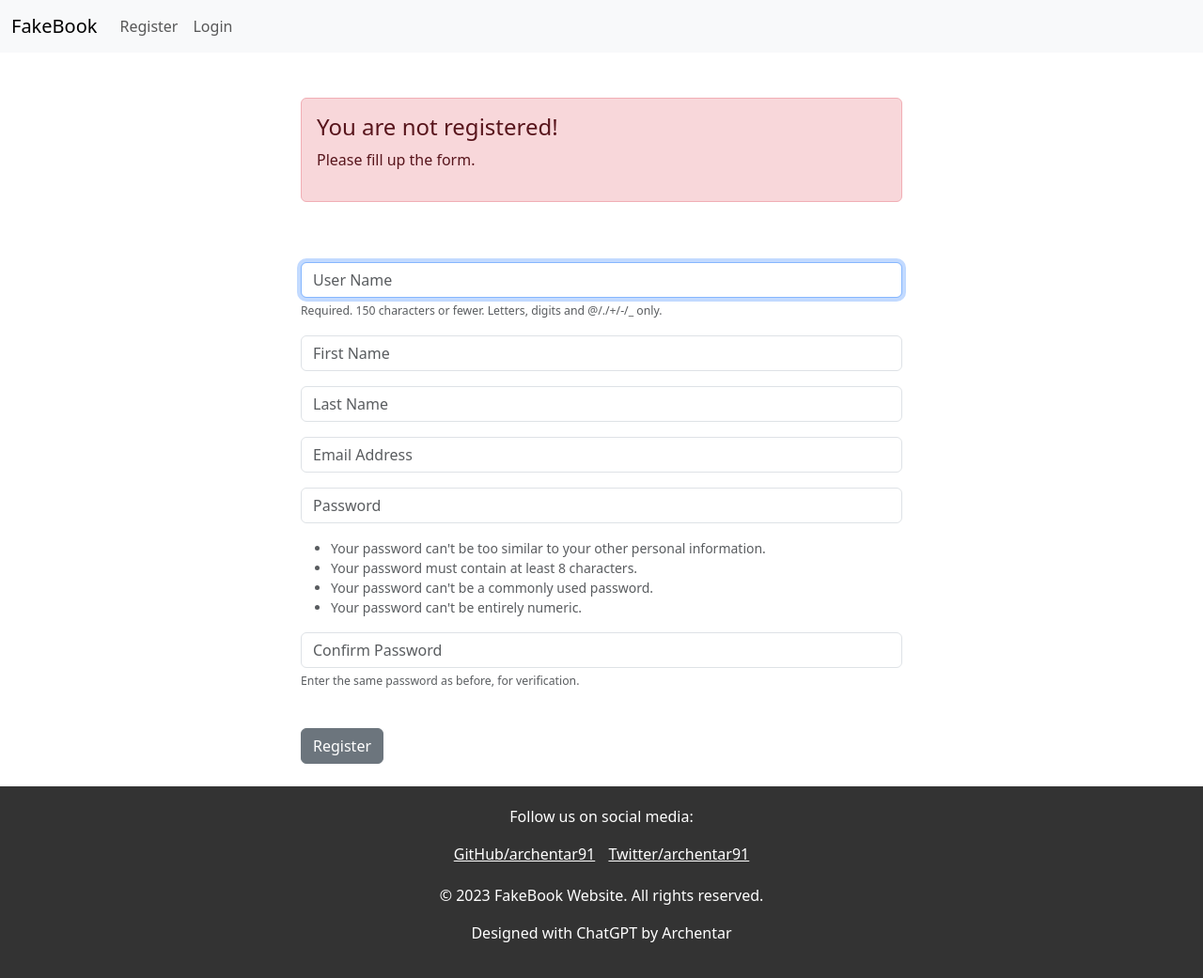
After one commit to archentar91/FakeBook, a Django app: page /register/ in a window 1280 px wide. The commit adds this page. Shown: the whole page at 94% size. Run offline with Django 4.2, Linux system fonts and the light colour scheme.

Commit message:
Registration added

```diff
--- /dev/null
+++ b/website/forms.py
@@ -0,0 +1,30 @@
+from django.contrib.auth.forms import UserCreationForm
+from django.contrib.auth.models import User
+from django import forms
+
+class SingUpForm(UserCreationForm):
+    email = forms.EmailField(label="", widget=forms.TextInput(attrs={'class':'form-control', 'placeholder':'Email Address'}))
+    first_name = forms.CharField(label="", max_length="100", widget=forms.TextInput(attrs={'class':'form-control', 'placeholder':'First Name'}))
+    last_name = forms.CharField(label="", max_length="100", widget=forms.TextInput(attrs={'class':'form-control', 'placeholder':'Last Name'}))
+
+    class Meta:
+        model = User
+        fields = ['username', 'first_name', 'last_name', 'email', 'password1', 'password2']
+
+    def __init__(self, *args, **kwargs):
+        super(SingUpForm, self).__init__(*args, **kwargs)
+
+        self.fields['username'].widget.attrs['class'] = 'form-control'
+        self.fields['username'].widget.attrs['placeholder'] = 'User Name'
+        self.fields['username'].label = ''
+        self.fields['username'].help_text = '<span class="form-text text-muted"><small>Required. 150 characters or fewer. Letters, digits and @/./+/-/_ only.</small></span>'
+
+        self.fields['password1'].widget.attrs['class'] = 'form-control'
+        self.fields['password1'].widget.attrs['placeholder'] = 'Password'
+        self.fields['password1'].label = ''
+        self.fields['password1'].help_text = '<ul class="form-text text-muted small"><li>Your password can\'t be too similar to your other personal information.</li><li>Your password must contain at least 8 characters.</li><li>Your password can\'t be a commonly used password.</li><li>Your password can\'t be entirely numeric.</li></ul>'
+
+        self.fields['password2'].widget.attrs['class'] = 'form-control'
+        self.fields['password2'].widget.attrs['placeholder'] = 'Confirm Password'
+        self.fields['password2'].label = ''
+        self.fields['password2'].help_text = '<span class="form-text text-muted"><small>Enter the same password as before, for verification.</small></span>'
--- a/website/templates/base.html
+++ b/website/templates/base.html
@@ -8,7 +8,7 @@
   </head>
     <body>
       {% include 'navbar.html' %}
-    <div class="container">
+        <class="container">
           </br>
           {% if messages %}
           {% for message in messages %}
@@ -18,19 +18,14 @@
           </div>
         {% endfor %}
         {% endif %}
-
         {% block content %}
         {% endblock %}
         </div>
-
         {% include 'footer.html'%}
-
-    <div class="container">
+        <div class="footer">
         {% block footer %}
         {% endblock %}
         </div>
-
-
       <script src="https://cdn.jsdelivr.net/npm/bootstrap@5.3.1/dist/js/bootstrap.bundle.min.js" integrity="sha384-HwwvtgBNo3bZJJLYd8oVXjrBZt8cqVSpeBNS5n7C8IVInixGAoxmnlMuBnhbgrkm" crossorigin="anonymous"></script>
     </body>
 </html>
--- a/website/templates/navbar.html
+++ b/website/templates/navbar.html
@@ -6,21 +6,18 @@
       </button>
       <div class="collapse navbar-collapse" id="navbarSupportedContent">
         <ul class="navbar-nav me-auto mb-2 mb-lg-0">
-
         {% if user.is_authenticated %}
-
             <li class="nav-item">
                 <a class="nav-link" href="{% url 'logout' %}">Logout</a>
             </li>
-
             {% else %}
-
+            <li class="nav-item">
+                <a class="nav-link" href="{% url 'register' %}">Register</a>
+            </li>
             <li class="nav-item">
                 <a class="nav-link" href="{% url 'home' %}">Login</a>
             </li>
-
         {% endif %}
-
         </ul>
       </div>
     </div>
--- /dev/null
+++ b/website/templates/register.html
@@ -0,0 +1,27 @@
+{% extends 'base.html' %}
+{% block content %}
+<div class="col-md-6 offset-md-3"></br>
+    <div class="alert alert-danger" role="alert">
+        <h4 class="alert-heading">You are not registered!</h4>
+        <p>Please fill up the form.</p>
+    </div></br>
+</br>
+    <form method="POST" action="">
+        {% csrf_token %}
+        {% if form.errors %}
+            <div class="alert alert-warning alert-dismissible fade show" role="alert">
+                Your form has errors
+                {% for field in form %}
+                    {% if field.errors %}
+                        {{ field.errors }}
+                    {% endif %}
+                {% endfor %}
+                <button type="button" class="btn-close" data-bs-dismiss="alert" aria-label="Close"></button>
+            </div>
+        {% endif %}
+    {{ form.as_p }}
+    </br>
+    <button type="submit" class="btn btn-secondary">Register</button>
+    <form>
+</div></br>
+{% endblock %}
--- a/website/urls.py
+++ b/website/urls.py
@@ -5,4 +5,5 @@ urlpatterns = [
     path('', views.home, name='home'),
     #path('login/', views.login, name='login'),
     path('logout/', views.logout_user, name='logout'),
+    path('register/', views.register_user, name='register'),
 ]
--- a/website/views.py
+++ b/website/views.py
@@ -1,6 +1,7 @@
 from django.shortcuts import redirect, render
 from django.contrib.auth import authenticate, login, logout
 from django.contrib import messages
+from .forms import SingUpForm
 
 # Create your views here.
 
@@ -25,3 +26,20 @@ def logout_user(request):
     logout(request)
     messages.success(request, 'You are now logged out')
     return redirect('home')
+
+def register_user(request):
+    if request.method == 'POST':
+        form = SingUpForm(request.POST)
+        if form.is_valid():
+            form.save()
+            # Authenticate and login the user
+            username = form.cleaned_data.get('username')
+            password = form.cleaned_data.get('password1')
+            user = authenticate(username=username, password=password)
+            login(request, user)
+            messages.success(request, 'You are now logged in')
+            return redirect('home')
+    else:
+        form = SingUpForm()
+        return render(request, 'register.html', {'form': form})
+    return render(request, 'register.html', {'form': form})
```
Also changed, not shown: website/templates/home.html (+0 -12 lines). Lines whose indentation alone changed are shown as unchanged.
